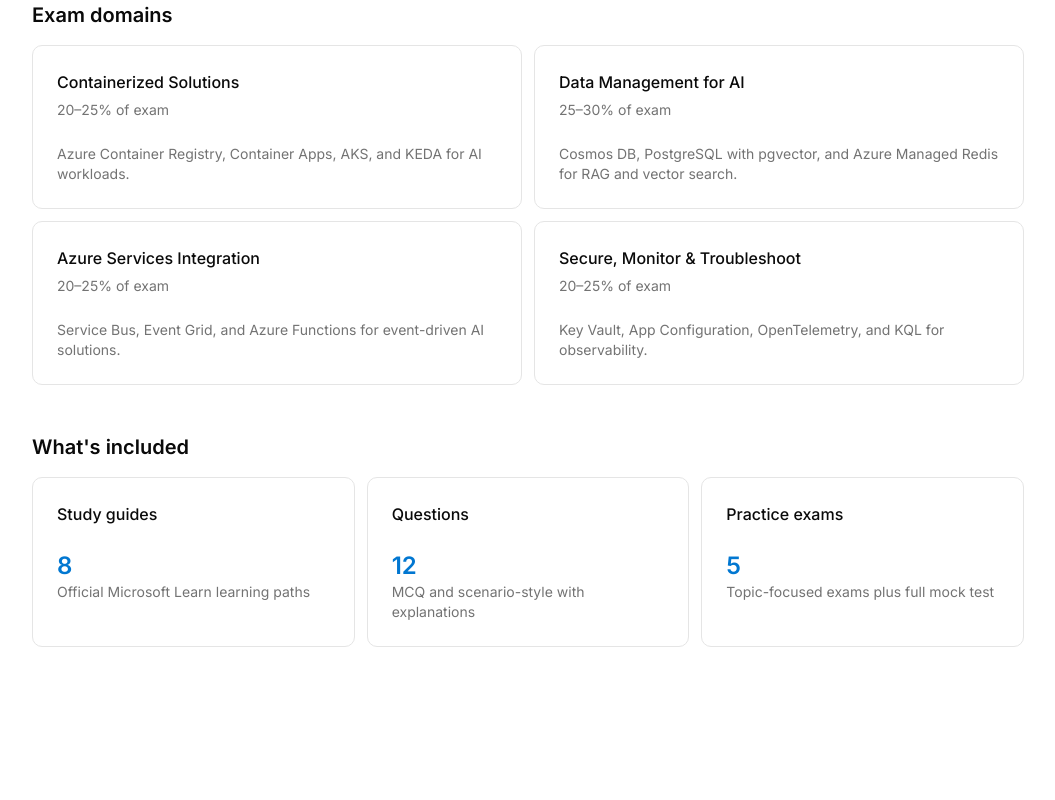
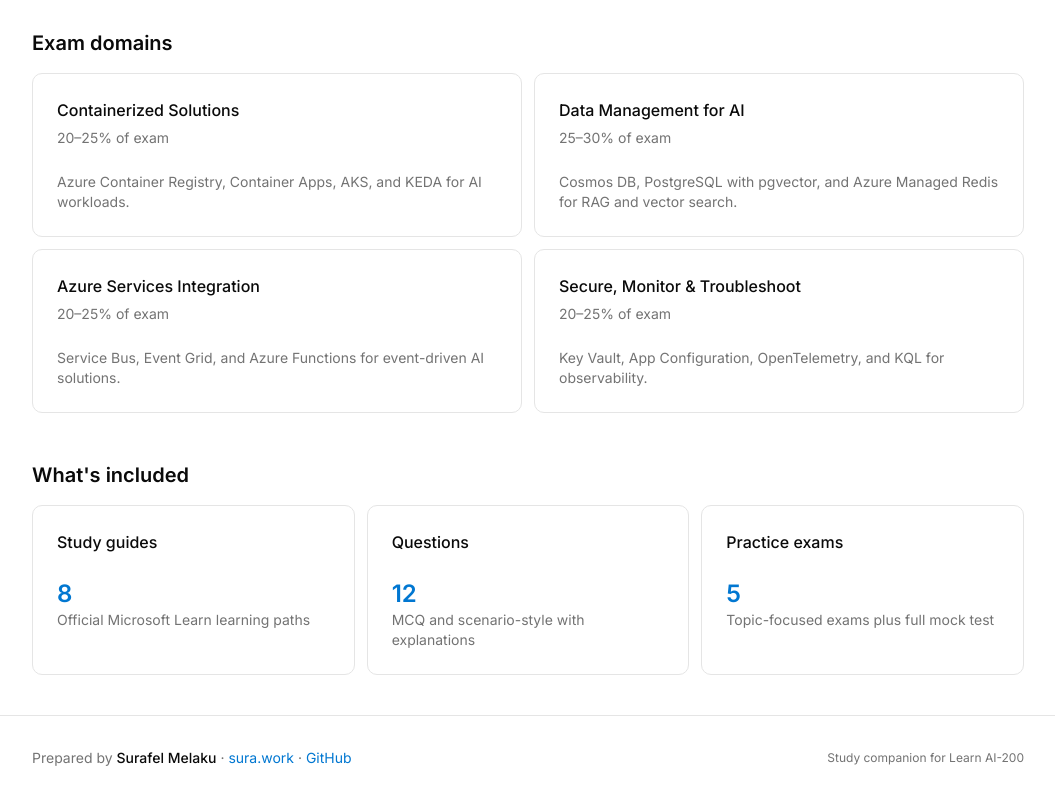
Before and after one commit to Suralmk/learn-AI-200, a Next.js app: page / in a window 1280 px wide. Shown: the part 1005-1805 px from the top of the page, without its empty margins (112-1167 px from the left). Before the commit the page ends 1692 px from the top, so only its background shows below. Built offline with nearby package versions, Linux system fonts and the light colour scheme.

Commit message:
add my portfolio and github

```diff
--- a/app/layout.tsx
+++ b/app/layout.tsx
@@ -1,6 +1,7 @@
 import type { Metadata } from "next";
 import { Geist, Geist_Mono, Inter } from "next/font/google";
 import { SiteHeader } from "@/components/site-header";
+import { SiteFooter } from "@/components/site-footer";
 import { ThemeProvider } from "@/components/theme-provider";
 import { cn } from "@/lib/utils";
 import "./globals.css";
@@ -49,6 +50,7 @@
         >
           <SiteHeader />
           <main className="flex-1">{children}</main>
+          <SiteFooter />
         </ThemeProvider>
       </body>
     </html>
--- a/app/page.tsx
+++ b/app/page.tsx
@@ -14,6 +14,7 @@
 } from "@/components/ui/card";
 import { DOMAINS } from "@/lib/domains";
 import { SkillFocusSection } from "@/components/skill-focus-section";
+import { PreparedBy } from "@/components/site-footer";
 import { EXAMS } from "@/lib/exams";
 import { getLearningPaths } from "@/lib/content";
 import { getAllQuestions } from "@/lib/questions";
@@ -46,10 +47,11 @@
               — the Azure AI Cloud Developer Associate certification. Study guides
               with code samples, practice questions, and a mock exam.
             </p>
-            <p className="mb-6 text-sm text-muted-foreground">
+            <p className="mb-2 text-sm text-muted-foreground">
               For developers building back-end AI solutions with Python, containers,
               vector databases, and Azure services.
             </p>
+            <PreparedBy className="mb-6 text-sm text-muted-foreground" />
             <div className="flex flex-wrap gap-3">
               <Button render={<Link href="/study" />}>
                 <BookOpen data-icon="inline-start" />
--- /dev/null
+++ b/components/site-footer.tsx
@@ -0,0 +1,47 @@
+import Link from "next/link";
+
+const PORTFOLIO_URL = "https://sura.work";
+const GITHUB_URL = "https://github.com/suralmk";
+
+export function PreparedBy({ className }: { className?: string }) {
+  return (
+    <p className={className ?? "text-sm text-muted-foreground"}>
+      Prepared by{" "}
+      <span className="font-medium text-foreground">Surafel Melaku</span>
+      {" · "}
+      <a
+        href={PORTFOLIO_URL}
+        target="_blank"
+        rel="noopener noreferrer"
+        className="text-primary hover:underline"
+      >
+        sura.work
+      </a>
+      {" · "}
+      <a
+        href={GITHUB_URL}
+        target="_blank"
+        rel="noopener noreferrer"
+        className="text-primary hover:underline"
+      >
+        GitHub
+      </a>
+    </p>
+  );
+}
+
+export function SiteFooter() {
+  return (
+    <footer className="border-t border-border">
+      <div className="mx-auto flex max-w-5xl flex-col gap-2 px-4 py-8 sm:flex-row sm:items-center sm:justify-between">
+        <PreparedBy />
+        <p className="text-xs text-muted-foreground">
+          Study companion for{" "}
+          <Link href="/" className="hover:text-foreground hover:underline">
+            Learn AI-200
+          </Link>
+        </p>
+      </div>
+    </footer>
+  );
+}
```
